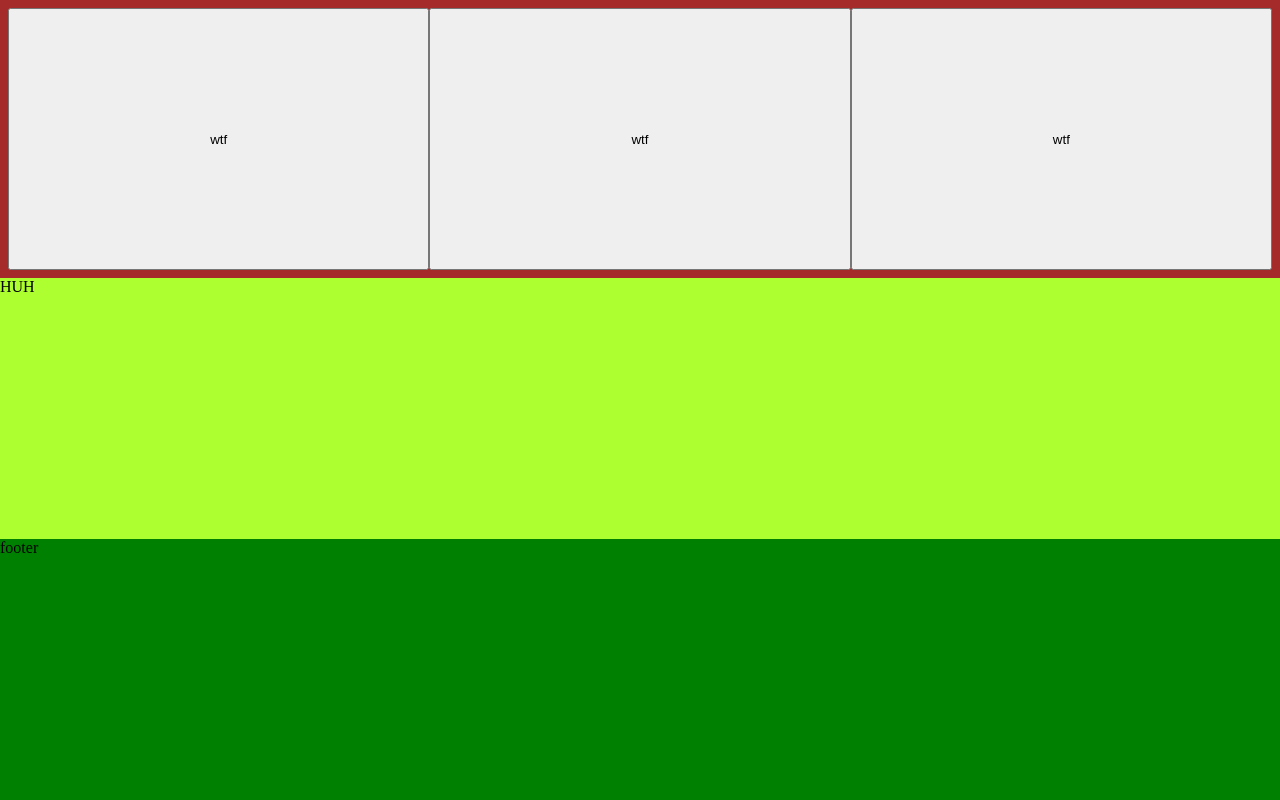
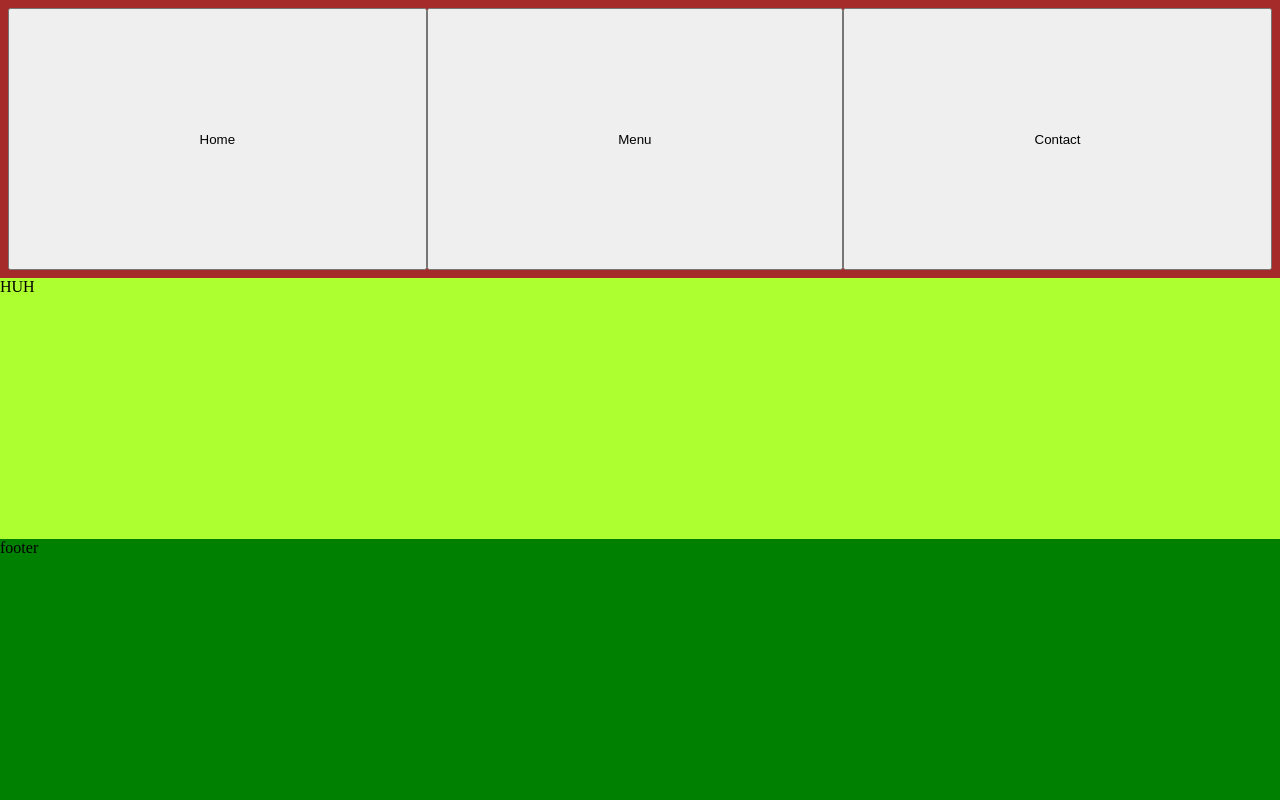
Before and after one commit to LowRez129/restaurant-page, a plain HTML site: page index.html in a window 1280 px wide. Drawn offline with Linux system fonts and the light colour scheme.

Commit message:
Add src/homepage.js Edit dist/[index.html, main.js]

```diff
--- a/index.html
+++ b/index.html
@@ -9,11 +9,12 @@
 </head>
 <body>
     <div id="header">
-        <button>wtf</button>
-        <button>wtf</button>
-        <button>wtf</button>
+        <button>Home</button>
+        <button>Menu</button>
+        <button>Contact</button>
     </div>
     <div id="content">
+        <script></script>
         HUH
     </div>
     <div id="footer">footer</div>
--- a/main.js
+++ b/main.js
@@ -1 +1 @@
-console.log("Trinkets Pale of Moon");
+(()=>{"use strict";console.log("Trinkets Pale of Moon"),console.log("homepage")})();
```
